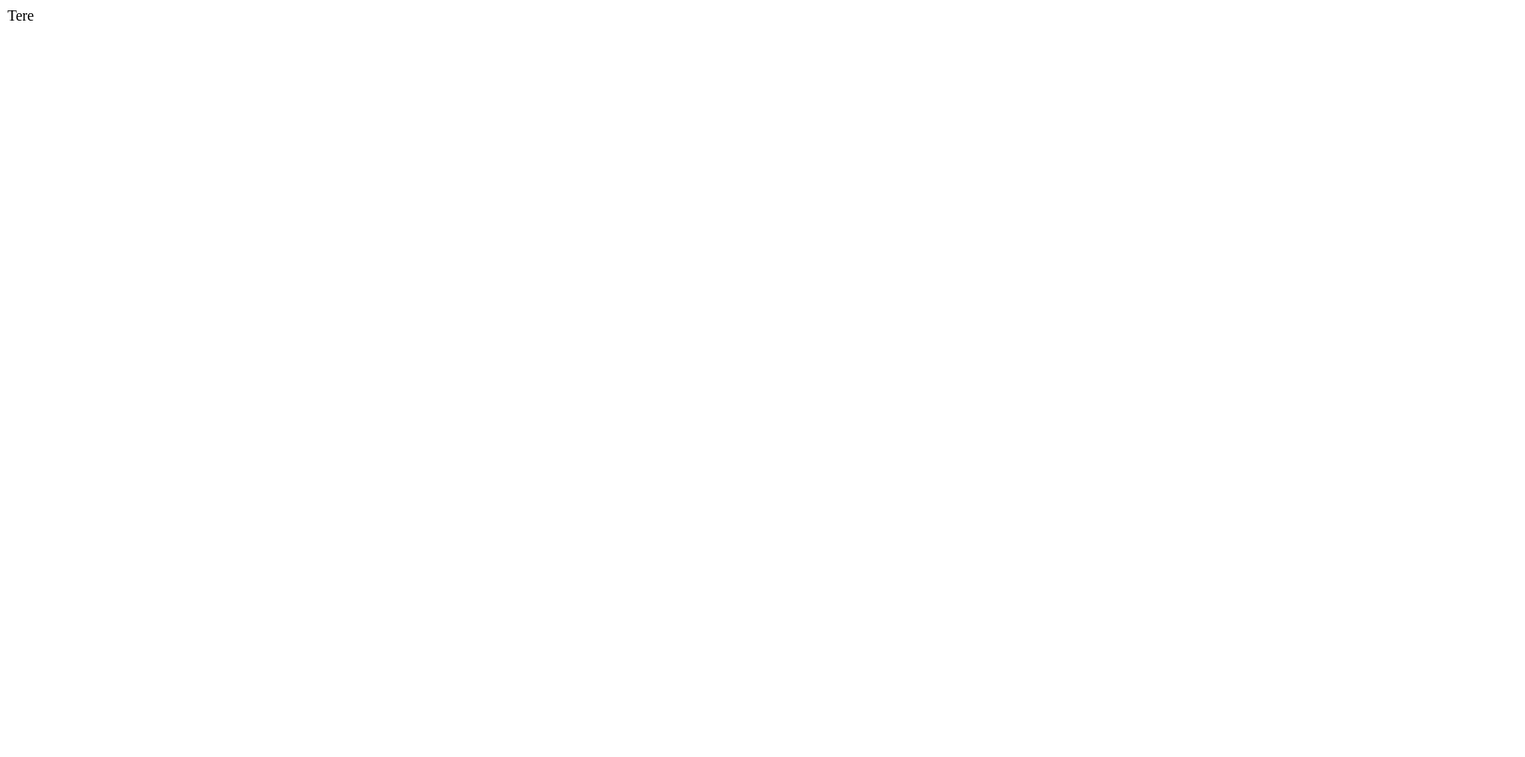
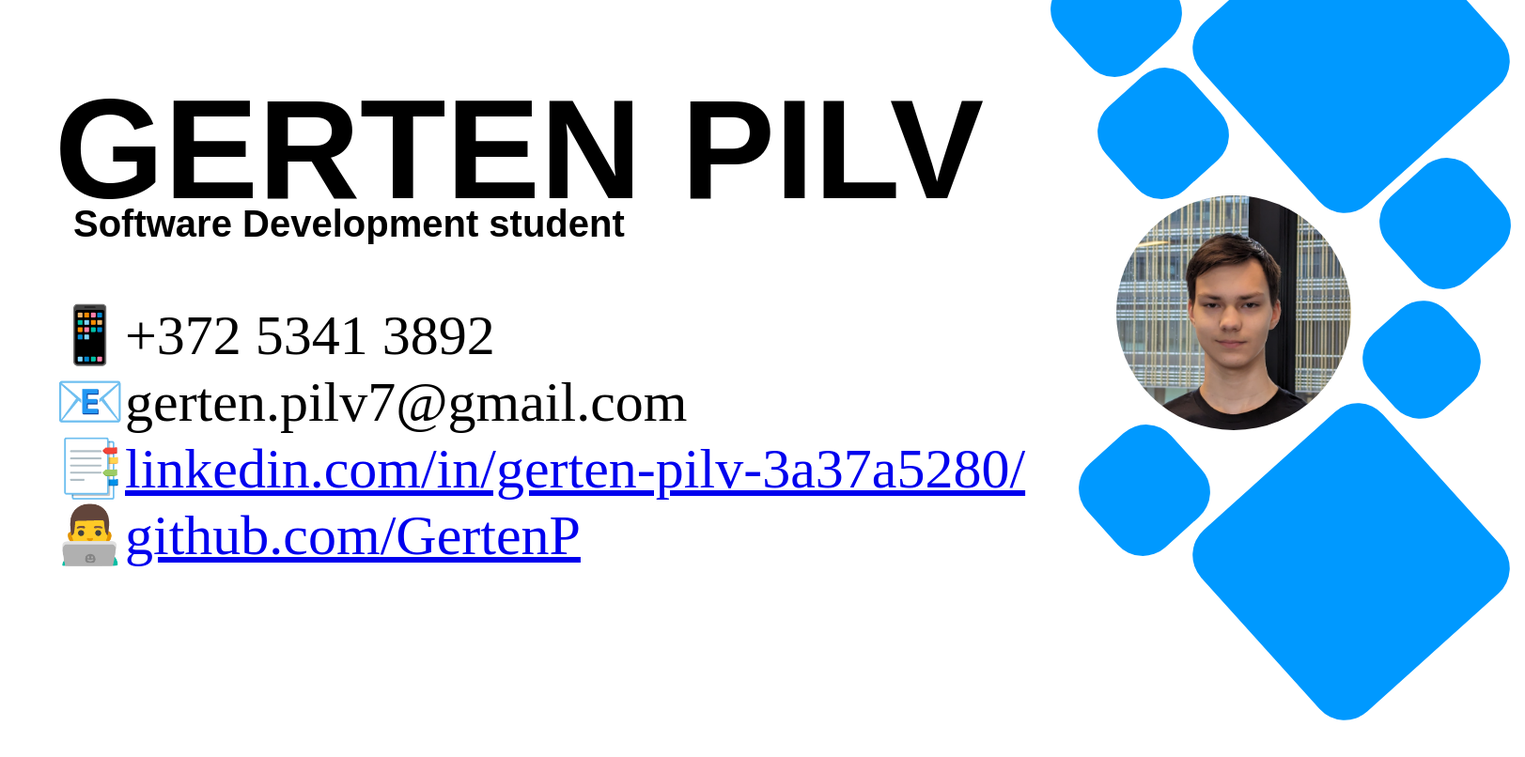
Before and after one commit to GertenP/gerten.tech, a plain HTML site: page main.html in a window 1280 px wide. Shown: the top 806 px of the page at 94% size, 1623 px wide, since content can reach past the window. Drawn offline with Linux system fonts and the light colour scheme.

Commit message:
Add files via upload

```diff
--- a/main.html
+++ b/main.html
@@ -1 +1,32 @@
-Tere
+<!DOCTYPE html>
+<html lang="en">
+
+<head>
+    <link rel="stylesheet" href="style.css">
+    <meta charset="UTF-8">
+    <meta name="viewport" content="width=device-width, initial-scale=1.0">
+    <title>Gerten Pilv</title>
+</head>
+
+<body>
+    <div id="esimene"></div>
+    <div id="teine"> </div>
+    <div id="kolmas"></div>
+    <div id="neljas"></div>
+    <img src="image.png" alt="">
+    <div id="viies"></div>
+    <div id="kuues"></div>
+    <div id="seitsmes"></div>
+    <h1>GERTEN PILV</h1>
+    <h2>Software Development student</h2>
+    <ul>
+        <li style="list-style-type: '📱'">+372 5341 3892</li>
+        <li style="list-style-type: '📧'">gerten.pilv7@gmail.com</li>
+        <li style="list-style-type: '📑'"><a
+                href="https://www.linkedin.com/in/gerten-pilv-3a37a5280/">linkedin.com/in/gerten-pilv-3a37a5280/</a>
+        </li>
+        <li style="list-style-type: '👨‍💻'"><a href="https://github.com/GertenP">github.com/GertenP</a></li>
+    </ul>
+</body>
+
+</html>
--- /dev/null
+++ b/style.css
@@ -0,0 +1,122 @@
+#esimene {
+    position: relative;
+    rotate: 48deg;
+    background-color: #0099FF;
+    border-radius: 36px;
+    padding: 20px;
+    height: 220px;
+    width: 220px;
+    left: 1300px;
+    top: -80px;
+}
+
+#teine {
+    position: relative;
+    rotate: 48deg;
+    background-color: #0099FF;
+    border-radius: 36px;
+    padding: 20px;
+    height: 220px;
+    width: 220px;
+    left: 1300px;
+    top: 200px;
+}
+
+#kolmas {
+    position: relative;
+    rotate: 48deg;
+    background-color: #0099FF;
+    border-radius: 36px;
+    padding: 20px;
+    height: 70px;
+    width: 70px;
+    left: 1450px;
+    top: -200px;
+}
+
+#neljas {
+    position: relative;
+    rotate: 48deg;
+    background-color: #0099FF;
+    border-radius: 36px;
+    padding: 20px;
+    height: 80px;
+    width: 80px;
+    left: 1470px;
+    top: -460px;
+}
+
+#viies {
+    position: relative;
+    rotate: 48deg;
+    background-color: #0099FF;
+    border-radius: 36px;
+    padding: 20px;
+    height: 80px;
+    width: 80px;
+    left: 1150px;
+    top: -550px;
+}
+
+#kuues {
+    position: relative;
+    rotate: 48deg;
+    background-color: #0099FF;
+    border-radius: 36px;
+    padding: 20px;
+    height: 80px;
+    width: 80px;
+    left: 1170px;
+    top: -1050px;
+
+}
+
+#seitsmes {
+    position: relative;
+    rotate: 48deg;
+    background-color: #0099FF;
+    border-radius: 36px;
+    padding: 20px;
+    height: 80px;
+    width: 80px;
+    left: 1120px;
+    top: -1300px;
+
+}
+
+img {
+    position: relative;
+    border-radius: 150px;
+    padding: -50px;
+    height: 250px;
+    width: 250px;
+    top: -550px;
+    left: 1180px;
+
+}
+
+h1 {
+    font-family: Arial, Helvetica, sans-serif;
+    position: relative;
+    top: -1400px;
+    left: 50px;
+    color: black;
+    font-size: 150px;
+}
+
+h2 {
+    font-family: Arial, Helvetica, sans-serif;
+    position: relative;
+    top: -1530px;
+    left: 70px;
+    color: black;
+    font-size: 40px;
+}
+
+ul {
+    position: relative;
+    top: -1530px;
+    left: 85px;
+    color: black;
+    font-size: 60px;
+}
```
Also changed, not shown: image.png (added).
